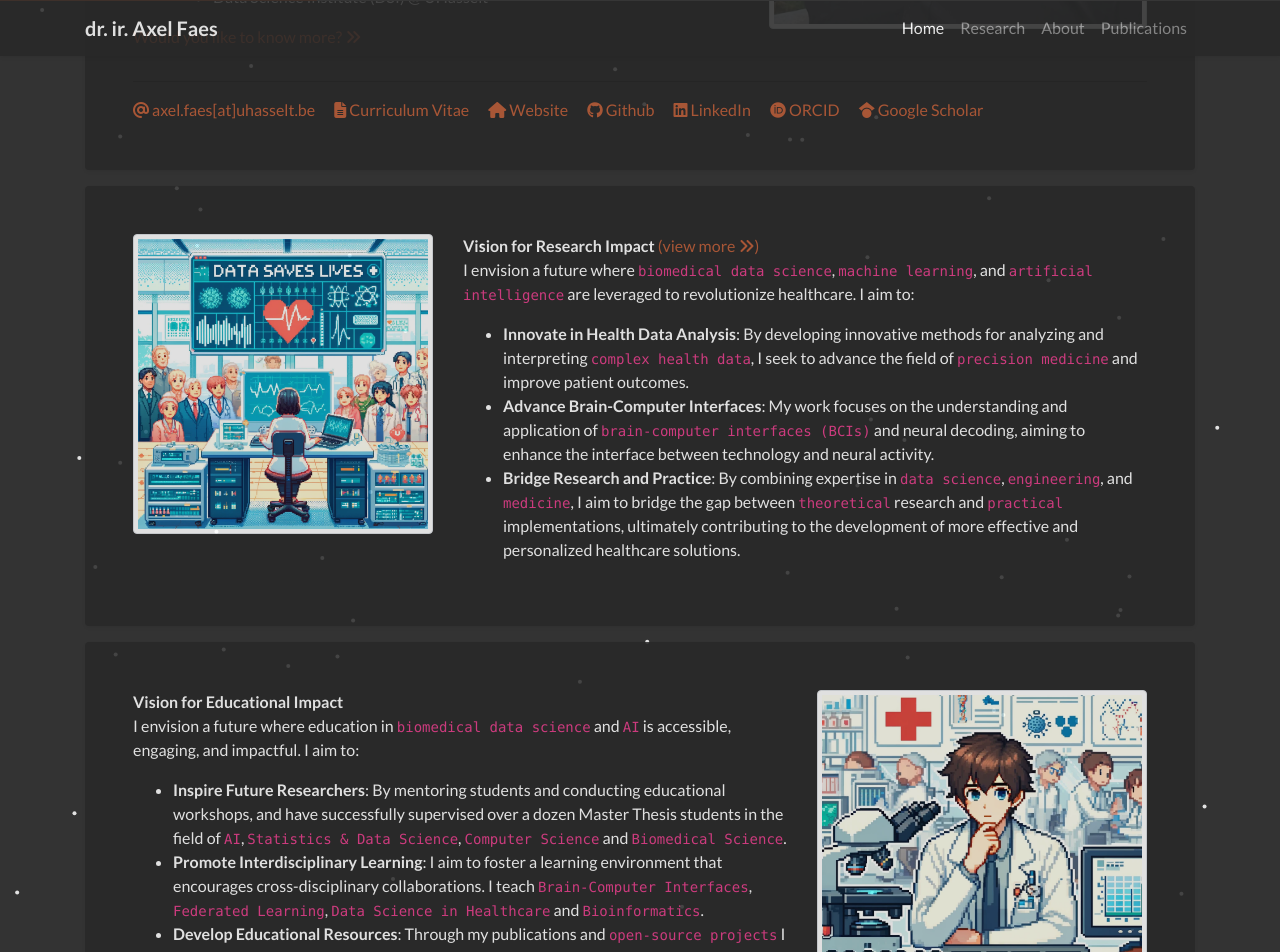
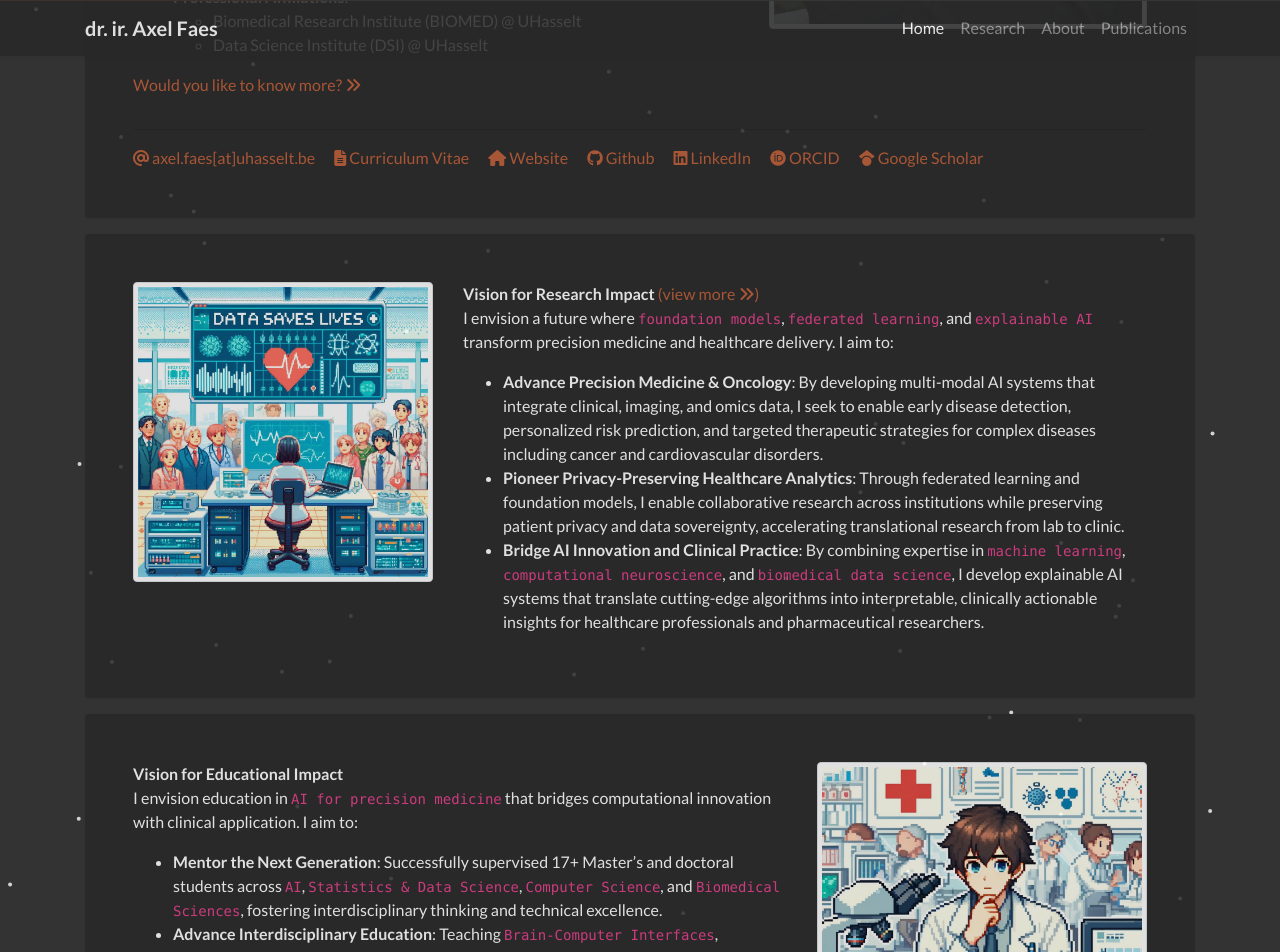
Before and after one commit to TheAxeC/theaxec.github.io, a Jekyll site: the page built from _pages/index.md, in a window 1280 px wide and 1400 px high, scrolled down 599 px. Shown: the top 952 px of the window. Built offline with Jekyll 4.4.1, drawn with Linux system fonts in a browser that asks for light colours; a style sheet for code colours, icons or effects is not loaded; some of the changed text lies outside the part shown.

Commit message:
update current position

```diff
--- a/_data/data.yml
+++ b/_data/data.yml
@@ -35,22 +35,32 @@
 experience:
   title: Work & Research Experience
   content:
-    - title: "Postdoctoral Researcher: Artificial Intelligence in Healthcare"
-      location: UHasselt
-      duration: January 2024 - Current
+    - title: "Postdoctoral Researcher: Foundation Models & Multi-Modal Federated Learning for Precision Medicine and Liver Cancer Detection"
+      location: University of Twente
+      duration: January 2026 - Current
       min: true
       about: |
-        Scientific Coordinator of the Flanders AI Research program, Use Case Real World Evidence.
-        Technical Machine Learning lead of the Biomedical Data Sciences Group, UHasselt
+        Developing advanced deep learning and foundation models integrating longitudinal MRI data, multi-omics profiles, and clinical variables for early detection and risk prediction of hepatocellular carcinoma (HCC).
+        Building explainable AI (XAI) frameworks that link imaging features and molecular markers to clinically meaningful outcomes in precision oncology within the AI-HCC ZonMw project.
+      cover: /assets/images/covers/about-postdoc.webp
+    - title: "Postdoctoral Researcher: Federated Learning in Healthcare & Real-World Evidence"
+      location: UHasselt
+      duration: January 2024 - January 2026
+      min: true
+      about: |
+        Scientific Coordinator of the Flanders AI Research Program Use Case Real World Evidence, leading multi-institutional research on privacy-preserving healthcare analytics. As Technical Machine Learning Lead of the Biomedical Data Sciences Group, developed federated learning frameworks enabling collaborative clinical research across Belgian healthcare institutions without sharing sensitive patient data.
+
+        Research encompasses federated tensor regression for longitudinal health data, distributed learning architectures for heterogeneous clinical datasets, and translation of federated AI methods into practical healthcare applications.
       cover: /assets/images/covers/about-postdoc.webp
 
-    - title: "Postdoctoral Researcher: Brain-Computer Interfacing and Machine Learning"
+    - title: "Postdoctoral Researcher: Deep Learning & Tensor Regression for Sign Language Alphabet Decoding via Brain-Computer Interfaces"
       location: KU Leuven
       duration: May 2023 - January 2024
       min: true
       about: |
-        Project: "Sign Language Alphabet decoding from intracranial brain activity"
-        Group: Prof. Marc van Hulle, Computational Neuroscience, Laboratory for Neuro-and Psychophysiology, KU Leuven
+        Developed advanced machine learning methods for decoding sign language alphabet gestures from high-density intracranial brain activity (ECoG). Combined deep learning architectures with tensor regression models to capture complex spatiotemporal patterns in neural signals associated with linguistic motor control.
+
+        Technical contributions included implementing block-term tensor decomposition for multi-dimensional neural data and exploring cross-subject generalization for robust BCI performance. The research advances both fundamental understanding of neural encoding of sign language and practical assistive communication technology. Conducted at the Laboratory for Neuro- and Psychophysiology under supervision of Prof. Marc van Hulle, extending previous doctoral research in motor decoding to linguistic applications.
       cover: /assets/images/covers/about-postdoc.webp
 
     - title: Data Science Consultant
@@ -390,8 +400,6 @@
       about: |
         Role: Scientific coordinator (UHasselt) and AI Researcher
         Team: approx. 10 researchers across 4 institutions
-      # Funding: Flemish government (FAIR program)
-      # Duration: 2024-2028
       cover: /assets/images/covers/about-project.webp
     - title: "ELIXIR Belgium - Roadmap 2023-2025"
       url: ""
@@ -402,8 +410,6 @@
         Role: Consortium partner (UHasselt), focusing on health data re-use and federated analyses
         Collaborations: KU Leuven (Yves Moreau), University of Antwerp (Geert Vandeweyer), VIB (Frederik Coppens)
         Context: ELIXIR Belgium is part of ELIXIR Europe, an ESFRI initiative funded by the European Commission and national agencies
-      # Funding: FWO (approx. €11M in total, with contributions from BELSPO and FNRS)
-      # Duration: 2023-2025
       cover: /assets/images/covers/about-project.webp
     - title: "Federated Learning Kit (FLkit)"
       url: https://github.com/UHasselt-BiomedicalDataSciences/federated-learning-toolkit
@@ -500,6 +506,16 @@
 awards:
   title: Honors & Awards
   content:
+    - award: Selected for EFSA Framework Contract
+      event: European Food Safety Authority
+      date: 2025-06-01 15:59:00-0400
+      location: Europe
+      content: >
+        Statistical & Epidemiological Analysis - Ranked 4th among international contractors in competitive evaluation
+        - Contributed to case studies demonstrating expertise in Bayesian spatial modeling,
+          AI/ML applications for data classification, and advanced statistical training design
+        - Quality score: 130.5/170 across methodology, implementation, and risk management criteria
+      cover: /assets/images/covers/about-award.webp
     - award: FWO Fundamental Research Grant
       event: FWO
       date: 2018-01-01 15:59:00-0400
--- a/_data/website.yml
+++ b/_data/website.yml
@@ -3,10 +3,10 @@
 ###############
 
 description:
-  title: dr. ir. Axel Faes # Abstract
-  subtitle: "#LeadingAIinHealth"
+  title: dr. ir. Axel Faes
+  subtitle: "#LeadingAIinPrecisionMedicine"
   biography: |
-    Axel Faes is a postdoctoral researcher in Biomedical Data Sciences at Hasselt University, where he is technical machine learning lead and scientific coordinator of the Flanders AI Research Program's Real World Evidence use case. He holds M.Sc. degrees in Computer Science Engineering and Artificial Intelligence from KU Leuven, where he also completed a PhD in Biomedical Sciences on finger movement decoding using tensor regression modeling. His work bridges computational neuroscience, brain-computer interfaces, and federated learning for multi-modal biomedical and health data, contributing to the development of innovative AI methods that advance biomedical research and clinical practice as part of #LeadingAIinHealth.
+    Axel Faes is a postdoctoral researcher in Biomedical Data Sciences at Hasselt University, where he is technical machine learning lead and scientific coordinator of the Flanders AI Research Program's Real World Evidence use case. He holds M.Sc. degrees in Computer Science Engineering and Artificial Intelligence from KU Leuven, where he also completed a PhD in Biomedical Sciences on finger movement decoding using tensor regression modeling. His work bridges computational neuroscience, brain-computer interfaces, and federated learning for multi-modal biomedical and health data, contributing to the development of innovative AI methods that advance biomedical research and clinical practice as part of #LeadingAIinPrecisionMedicine.
   github:
     url: https://github.com/TheAxeC
     trophies: ""
@@ -23,9 +23,12 @@
       - url: "https://github.com/TheAxeC/federated-learning-tutorial"
         img: "https://github-readme-stats.vercel.app/api/pin/?username=theaxec&repo=federated-learning-tutorial&theme=catppuccin_latte"
         img-dark: "https://github-readme-stats.vercel.app/api/pin/?username=theaxec&repo=federated-learning-tutorial&theme=monokai"
-      - url: "https://github.com/TheAxeC/cardinal"
-        img: "https://github-readme-stats.vercel.app/api/pin/?username=theaxec&repo=cardinal&theme=catppuccin_latte"
-        img-dark: "https://github-readme-stats.vercel.app/api/pin/?username=theaxec&repo=cardinal&theme=monokai"
+      - url: "https://github.com/TheAxeC/fl-kit"
+        img: "https://github-readme-stats.vercel.app/api/pin/?username=theaxec&repo=fl-kit&theme=catppuccin_latte"
+        img-dark: "https://github-readme-stats.vercel.app/api/pin/?username=theaxec&repo=fl-kit&theme=monokai"
+      - url: "https://github.com/TheAxeC/cardinal-revamped"
+        img: "https://github-readme-stats.vercel.app/api/pin/?username=theaxec&repo=cardinal-revamped&theme=catppuccin_latte"
+        img-dark: "https://github-readme-stats.vercel.app/api/pin/?username=theaxec&repo=cardinal-revamped&theme=monokai"
       - url: "https://github.com/TheAxeC/block-term-tensor-regression"
         img: "https://github-readme-stats.vercel.app/api/pin/?username=theaxec&repo=block-term-tensor-regression&theme=catppuccin_latte"
         img-dark: "https://github-readme-stats.vercel.app/api/pin/?username=theaxec&repo=block-term-tensor-regression&theme=monokai"
@@ -38,9 +41,14 @@
       url: 'https://www.uhasselt.be/en/instituten-en/biomed-en/immunology/biomedical-data-sciences'
       image: 'assets/images/badges/UHasselt.jpg'
   content_mobile: |
-    Postdoctoral Researcher (`Machine Learning`) @ Biomedical Data Sciences, UHasselt
+    Postdoctoral Researcher (`AI for Precision Medicine`) @ Biomedical Data Sciences, UHasselt
 
     Scientific Coordinator of the Flanders AI Research Program, Use Case Real World Evidence (FAIR UC RWE)
+
+    **Research Focus**:
+      - Foundation models for precision medicine
+      - Federated learning for privacy-preserving healthcare analytics
+      - Multi-modal AI integrating clinical, imaging, and omics data
 
     **Professional Affiliations**:
       - Biomedical Research Institute (BIOMED)
@@ -48,51 +56,52 @@
 
       <a href="about">Would you like to know more? <i class="fas fa-angle-double-right"></i></a>
   content: |
-      - Postdoctoral Researcher (`Machine Learning`) @ Biomedical Data Sciences, UHasselt
-        - Investigating the use of AI in `real-world evidence` healthcare studies (FAIR UC RWE).
-        - Applying `federated learning` for heart disease prediction (atrial fibrillation risk within 6 to 24 months).
-        - Advancing `Population Health Management` with federated learning for better disease insights, risk prediction, and health equity.
-        - Advancing `Brain-Computer Interfaces` by decoding imagined finger movements from ECoG with `machine learning and tensor regression models`.
-      - Scientific Coordinator of the Flanders AI Research Program, Use Case Real World Evidence (FAIR UC RWE)
-      - **Professional Affiliations**:
-        - Biomedical Research Institute (BIOMED) @ UHasselt
-        - Data Science Institute (DSI) @ UHasselt
+    - Postdoctoral Researcher (`AI for Precision Medicine`) @ Biomedical Data Sciences, UHasselt
+      - Developing `foundation models` and `federated learning` frameworks for privacy-preserving analysis of multi-modal biomedical data.
+      - Leading AI research in `precision oncology` using real-world clinical and omics data.
+      - Advancing `precision medicine` through explainable AI that integrates clinical, imaging, and molecular data for early disease detection and risk stratification.
+      - Pioneering `Brain-Computer Interfaces` for precision neuropsychiatry by decoding neural activity with tensor regression and deep learning models.
+      - Advancing `Population Health Management` with federated learning for better disease insights, risk prediction, and health equity.
+    - Scientific Coordinator of the Flanders AI Research Program, Use Case Real World Evidence (FAIR UC RWE)
+    - **Professional Affiliations**:
+      - Biomedical Research Institute (BIOMED) @ UHasselt
+      - Data Science Institute (DSI) @ UHasselt
 
-      <a href="about">Would you like to know more? <i class="fas fa-angle-double-right"></i></a>
+    <a href="about">Would you like to know more? <i class="fas fa-angle-double-right"></i></a>
   show_portrait: true
-  portrait_url: assets/images/photos/axel.jpg # portrait.jpeg
+  portrait_url: assets/images/photos/axel.jpg
   portrait_height: 500
   portrait_caption: Building Knowledge, Driving Innovation
   research_mobile: |
     **Research**
-      - Investigating the use of AI in `real-world evidence` healthcare studies (FAIR UC RWE).
-      - Federated Enhanced Regression and Medical Analytics with Tensors (FERMAT).
-      - Creating a `federated learning` algorithm for heart disease prediction.
-      - Developing machine learning models for `brain-computer interfaces`.
-      - Side project: working on `algebraic type and effect` systems for functional programming.
+      - Developing `foundation models` for multi-modal integration of clinical, imaging, and omics data.
+      - Advancing `precision medicine` and `precision oncology` through explainable AI frameworks.
+      - Creating `federated learning` algorithms for privacy-preserving healthcare analytics (FAIR UC RWE).
+      - Pioneering `brain-computer interfaces` using deep learning and tensor regression models.
+      - Side project: advancing `algebraic type and effect` systems for functional programming.
   research: |
     **Vision for Research Impact** <a href="research">(view more <i class="fas fa-angle-double-right"></i>)</a>
-    I envision a future where `biomedical data science`, `machine learning`, and `artificial intelligence` are leveraged to revolutionize healthcare. I aim to:
-    - **Innovate in Health Data Analysis**: By developing innovative methods for analyzing and interpreting `complex health data`, I seek to advance the field of `precision medicine` and improve patient outcomes.
-    - **Advance Brain-Computer Interfaces**: My work focuses on the understanding and application of `brain-computer interfaces (BCIs)` and neural decoding, aiming to enhance the interface between technology and neural activity.
-    - **Bridge Research and Practice**: By combining expertise in `data science`, `engineering`, and `medicine`, I aim to bridge the gap between `theoretical` research and `practical` implementations, ultimately contributing to the development of more effective and personalized healthcare solutions.
-
+    I envision a future where `foundation models`, `federated learning`, and `explainable AI` transform precision medicine and healthcare delivery. I aim to:
+    - **Advance Precision Medicine & Oncology**: By developing multi-modal AI systems that integrate clinical, imaging, and omics data, I seek to enable early disease detection, personalized risk prediction, and targeted therapeutic strategies for complex diseases including cancer and cardiovascular disorders.
+    - **Pioneer Privacy-Preserving Healthcare Analytics**: Through federated learning and foundation models, I enable collaborative research across institutions while preserving patient privacy and data sovereignty, accelerating translational research from lab to clinic.
+    - **Bridge AI Innovation and Clinical Practice**: By combining expertise in `machine learning`, `computational neuroscience`, and `biomedical data science`, I develop explainable AI systems that translate cutting-edge algorithms into interpretable, clinically actionable insights for healthcare professionals and pharmaceutical researchers.
 
   biomed_url: assets/images/dls.webp
-    # banner2.webp
   biomed_caption: Innovating Computational Solutions for Real-World Health Challenges
+  education_mobile: |
+    **Education & Teaching**
+      - Teaching `Brain-Computer Interfaces`, `Federated Learning`, `Bioinformatics`, and `Data Science in Healthcare`
+      - Currently completing `BKO` (Basic Teaching Qualification) at UHasselt
+      - Supervised 17+ Master's and PhD students across `AI`, `Statistics & Data Science`, `Computer Science`, and `Biomedical Sciences`
+      - Demonstrated expertise in interdisciplinary education and mentorship
 
-  education_mobile:  |
-      **Education**
-      - I have experience in teaching `Brain-Computer Interfaces`, `Federated Learning`, and `Bioinformatics`, and am currently working to obtain my `BKO` (Basis Kwalificatie Onderwijs) from the UHasselt.
-      - I have successfully supervised over a dozen Master Thesis students in the field of `AI`, `Statistics & Data Science`, `Computer Science` and `Biomedical Science` showing my skills in interdisciplinary learning.
-
-  education:  |
-      **Vision for Educational Impact**
-      I envision a future where education in `biomedical data science` and `AI` is accessible, engaging, and impactful. I aim to:
-      - **Inspire Future Researchers**: By mentoring students and conducting educational workshops, and have successfully supervised over a dozen Master Thesis students in the field of `AI`, `Statistics & Data Science`, `Computer Science` and `Biomedical Science`.
-      - **Promote Interdisciplinary Learning**: I aim to foster a learning environment that encourages cross-disciplinary collaborations. I teach `Brain-Computer Interfaces`, `Federated Learning`, `Data Science in Healthcare` and `Bioinformatics`.
-      - **Develop Educational Resources**: Through my publications and `open-source projects` I plan to provide comprehensive resources that make advanced topics in AI and biomedical data science more accessible to learners worldwide.
+  education: |
+    **Vision for Educational Impact**
+    I envision education in `AI for precision medicine` that bridges computational innovation with clinical application. I aim to:
+    - **Mentor the Next Generation**: Successfully supervised 17+ Master's and doctoral students across `AI`, `Statistics & Data Science`, `Computer Science`, and `Biomedical Sciences`, fostering interdisciplinary thinking and technical excellence.
+    - **Advance Interdisciplinary Education**: Teaching `Brain-Computer Interfaces`, `Federated Learning`, `Data Science in Healthcare`, and `Bioinformatics` to equip students with skills to tackle real-world healthcare challenges using AI.
+    - **Develop Accessible Educational Resources**: Through `open-source projects` (FLkit, BTTR toolkit, federated learning tutorials) and teaching materials, I make advanced AI methods accessible to life scientists and healthcare researchers worldwide, accelerating the translation of computational methods into clinical practice.
+    - **Build Teaching Excellence**: Currently completing my `BKO` (Basic Teaching Qualification) at UHasselt, demonstrating commitment to evidence-based teaching practices and educational innovation.
 
   mission_url: assets/images/biomed.webp
   mission_caption: Educating the Next Generation of Innovators
@@ -105,7 +114,6 @@
     Fundamentals to Frontlines: AI in Health
     Nerding Out on Health Innovations
     #LeadingAIinHealth
-
 
 research:
   title: Research Diary
@@ -143,7 +151,7 @@
       platform: axel.faes[at]uhasselt.be
 
     - name: fas fa-file-alt
-      url: /cv.pdf # html
+      url: /cv.pdf
       platform: Curriculum Vitae
 
     - name: fas fa-home
@@ -178,7 +186,7 @@
     title: >-
       dr. ir. Axel Faes
 
-      Leading AI in Health Research
+      Leading AI in Precision Medicine
     url:
 
 ##################
```
Also changed, not shown: 2 other files.
